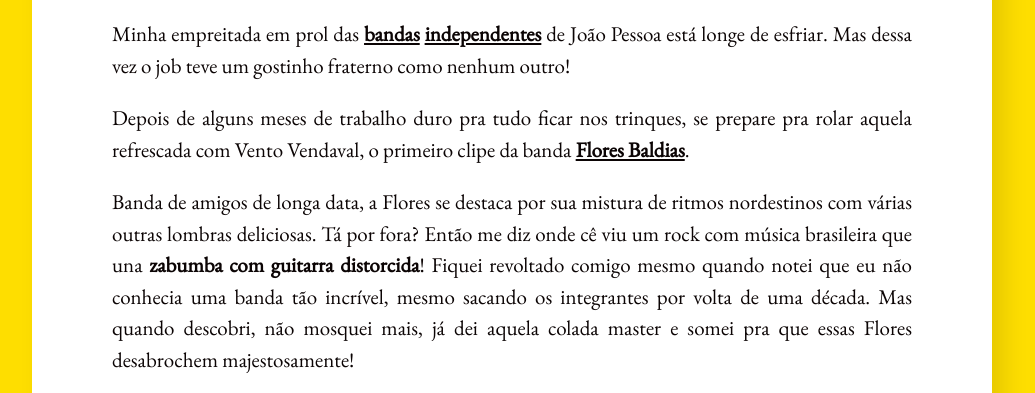
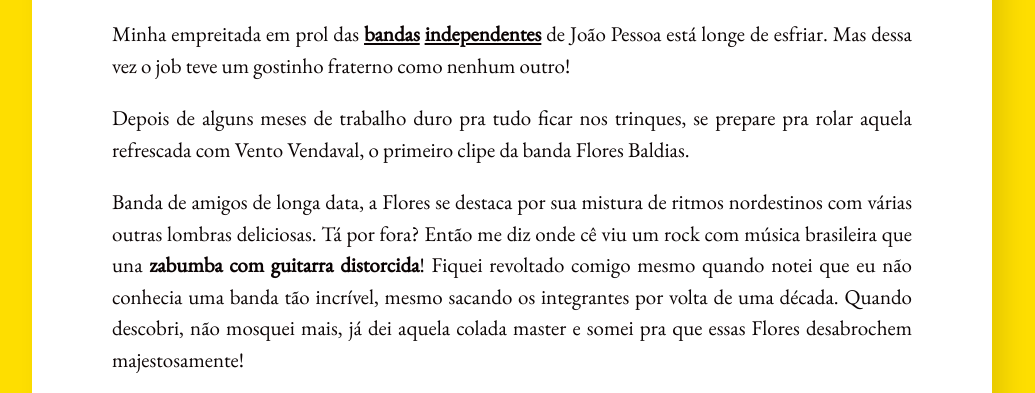
Before and after one commit to tropicaos/laueu, a Jekyll site: the page built from _posts/2020-07-04-🌱-flores-baldias-no-meio-do-mato.md, in a window 1280 px wide, cut to the strip 849-1242 px from the top of the page. Shown: the whole strip, without its empty margins (128-1163 px from the left). Built offline with Jekyll 4.4.1, drawn with Linux system fonts in a browser that asks for light colours; comment, search, counter and statistics services are not loaded.

Commit message:
Update Blog “2020-07-04-🌱-flores-baldias-no-meio-do-mato”

```diff
--- a/_posts/2020-07-04-🌱-flores-baldias-no-meio-do-mato.md
+++ b/_posts/2020-07-04-🌱-flores-baldias-no-meio-do-mato.md
@@ -11,9 +11,9 @@ date: 2018-02-19T18:02:04.132Z
 
 Minha empreitada em prol das **[bandas](/trampos/videos/2018/02/09/lugar-sem-direção-los-cabras-gigantes.html) [independentes](/trampos/videos/2017/08/10/zé-silva-abelha-abelhinha.html)** de João Pessoa está longe de esfriar. Mas dessa vez o job teve um gostinho fraterno como nenhum outro!
 
-Depois de alguns meses de trabalho duro pra tudo ficar nos trinques, se prepare pra rolar aquela refrescada com Vento Vendaval, o primeiro clipe da banda **[Flores Baldias](https://www.facebook.com/FloresBaldias/)**.
+Depois de alguns meses de trabalho duro pra tudo ficar nos trinques, se prepare pra rolar aquela refrescada com Vento Vendaval, o primeiro clipe da banda Flores Baldias.
 
-Banda de amigos de longa data, a Flores se destaca por sua mistura de ritmos nordestinos com várias outras lombras deliciosas. Tá por fora? Então me diz onde cê viu um rock com música brasileira que una **zabumba com guitarra distorcida**! Fiquei revoltado comigo mesmo quando notei que eu não conhecia uma banda tão incrível, mesmo sacando os integrantes por volta de uma década. Mas quando descobri, não mosquei mais, já dei aquela colada master e somei pra que essas Flores desabrochem majestosamente!
+Banda de amigos de longa data, a Flores se destaca por sua mistura de ritmos nordestinos com várias outras lombras deliciosas. Tá por fora? Então me diz onde cê viu um rock com música brasileira que una **zabumba com guitarra distorcida**! Fiquei revoltado comigo mesmo quando notei que eu não conhecia uma banda tão incrível, mesmo sacando os integrantes por volta de uma década. Quando descobri, não mosquei mais, já dei aquela colada master e somei pra que essas Flores desabrochem majestosamente!
 
 ![](/images/uploads/1_bb_mmlru76tbetzujgkw_a.png)
 
```
